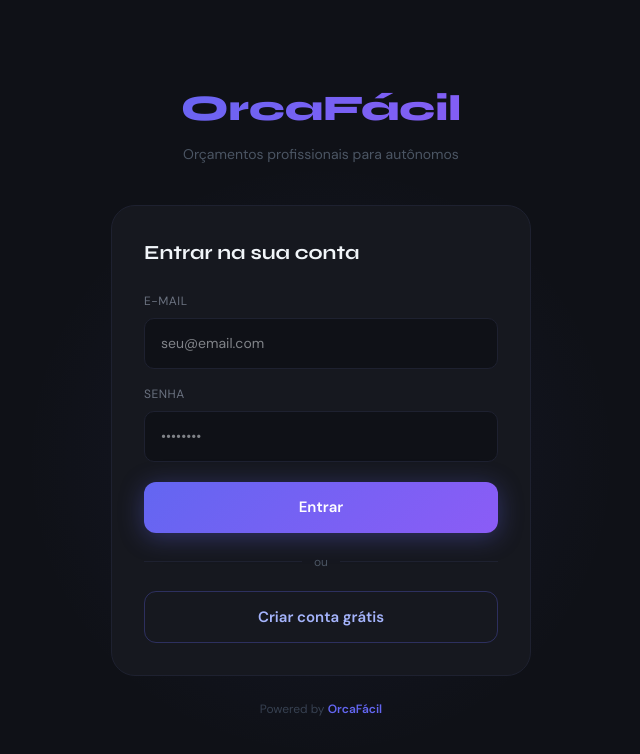
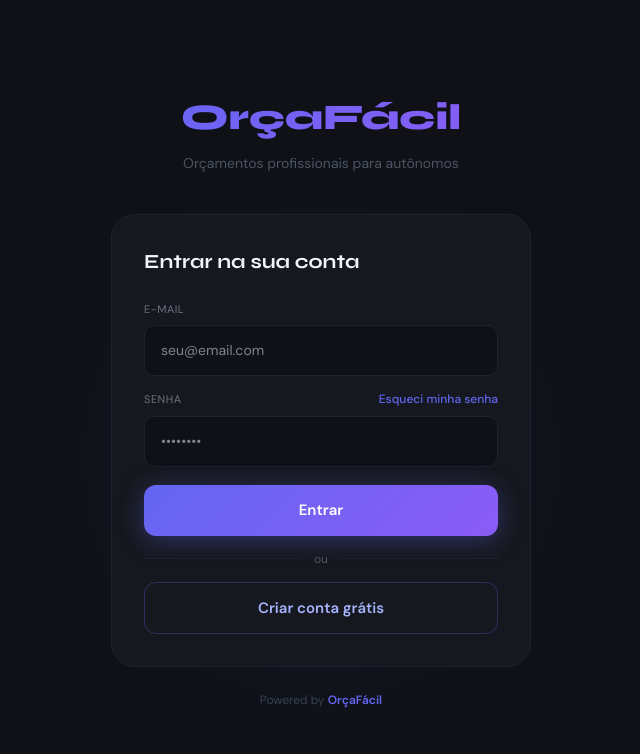
Before and after one commit to renantorres25/orcafacil, a Next.js app: page / in a window 1280 px wide. Shown: the top 754 px of the page, without its empty margins (319-959 px from the left). Built offline with nearby package versions, Linux system fonts and the light colour scheme; no server answers.

Commit message:
Login corrigido: OrçaFácil, esqueci senha, validações

```diff
--- a/app/page.tsx
+++ b/app/page.tsx
@@ -10,9 +10,11 @@
   const [mensagem, setMensagem] = useState('')
   const [tipoMensagem, setTipoMensagem] = useState('')
   const [carregando, setCarregando] = useState(false)
+  const [recuperando, setRecuperando] = useState(false)
 
   async function entrar() {
-    setCarregando(true)
+    if (!email || !senha) { setMensagem('Preencha e-mail e senha.'); setTipoMensagem('erro'); return }
+    setCarregando(true); setMensagem('')
     const { error } = await supabase.auth.signInWithPassword({ email, password: senha })
     if (error) {
       setMensagem('E-mail ou senha incorretos.')
@@ -24,144 +26,113 @@
   }
 
   async function cadastrar() {
-    setCarregando(true)
+    if (!email || !senha) { setMensagem('Preencha e-mail e senha.'); setTipoMensagem('erro'); return }
+    if (senha.length < 6) { setMensagem('A senha precisa ter pelo menos 6 caracteres.'); setTipoMensagem('erro'); return }
+    setCarregando(true); setMensagem('')
     const { error } = await supabase.auth.signUp({ email, password: senha })
     if (error) {
       setMensagem('Erro ao cadastrar: ' + error.message)
       setTipoMensagem('erro')
       setCarregando(false)
     } else {
-      setMensagem('Cadastro realizado! Verifique seu e-mail.')
+      setMensagem('Cadastro realizado! Verifique seu e-mail para confirmar.')
       setTipoMensagem('sucesso')
       setCarregando(false)
     }
   }
 
+  async function recuperarSenha() {
+    if (!email) { setMensagem('Digite seu e-mail para recuperar a senha.'); setTipoMensagem('erro'); return }
+    setRecuperando(true); setMensagem('')
+    const { error } = await supabase.auth.resetPasswordForEmail(email)
+    if (error) {
+      setMensagem('Erro ao enviar e-mail de recuperação.')
+      setTipoMensagem('erro')
+    } else {
+      setMensagem('E-mail de recuperação enviado! Verifique sua caixa de entrada.')
+      setTipoMensagem('sucesso')
+    }
+    setRecuperando(false)
+  }
+
   const inputStyle = {
-    width: '100%',
-    background: '#0f1117',
-    border: '1px solid #1e2130',
-    borderRadius: '10px',
-    padding: '14px 16px',
-    color: '#f1f5f9',
-    fontSize: '14px',
-    outline: 'none',
-    boxSizing: 'border-box' as const,
+    width: '100%', background: '#0f1117', border: '1px solid #1e2130',
+    borderRadius: '10px', padding: '14px 16px', color: '#f1f5f9',
+    fontSize: '14px', outline: 'none', boxSizing: 'border-box' as const,
     fontFamily: "'DM Sans', sans-serif",
   }
 
   return (
-    <div style={{
-      minHeight: '100vh',
-      background: '#0f1117',
-      fontFamily: "'DM Sans', sans-serif",
-      display: 'flex',
-      alignItems: 'center',
-      justifyContent: 'center',
-      padding: '24px',
-      position: 'relative',
-      overflow: 'hidden'
-    }}>
+    <div style={{ minHeight: '100vh', background: '#0f1117', fontFamily: "'DM Sans', sans-serif", display: 'flex', alignItems: 'center', justifyContent: 'center', padding: '24px', position: 'relative', overflow: 'hidden' }}>
       <link href="https://fonts.googleapis.com/css2?family=DM+Sans:wght@300;400;500;600;700&family=Syne:wght@700;800&display=swap" rel="stylesheet" />
 
-      <div style={{
-        position: 'absolute', top: '20%', left: '50%',
-        transform: 'translateX(-50%)', width: '600px', height: '600px',
-        background: 'radial-gradient(circle, rgba(99,102,241,0.08) 0%, transparent 70%)',
-        pointerEvents: 'none'
-      }} />
+      <div style={{ position: 'absolute', top: '20%', left: '50%', transform: 'translateX(-50%)', width: '600px', height: '600px', background: 'radial-gradient(circle, rgba(99,102,241,0.08) 0%, transparent 70%)', pointerEvents: 'none' }} />
 
       <div style={{ width: '100%', maxWidth: '420px', position: 'relative' }}>
 
+        {/* Logo */}
         <div style={{ textAlign: 'center', marginBottom: '40px' }}>
-          <div style={{
-            fontFamily: "'Syne', sans-serif", fontSize: '36px', fontWeight: 800,
-            background: 'linear-gradient(135deg, #6366f1, #8b5cf6)',
-            WebkitBackgroundClip: 'text', WebkitTextFillColor: 'transparent',
-            marginBottom: '8px'
-          }}>OrcaFácil</div>
+          <div style={{ fontFamily: "'Syne', sans-serif", fontSize: '36px', fontWeight: 800, background: 'linear-gradient(135deg, #6366f1, #8b5cf6)', WebkitBackgroundClip: 'text', WebkitTextFillColor: 'transparent', marginBottom: '8px' }}>
+            OrçaFácil
+          </div>
           <p style={{ color: '#4b5563', fontSize: '14px', margin: 0 }}>
             Orçamentos profissionais para autônomos
           </p>
         </div>
 
-        <div style={{
-          background: '#16181f', border: '1px solid #1e2130',
-          borderRadius: '24px', padding: '32px',
-        }}>
-          <h2 style={{
-            fontFamily: "'Syne', sans-serif", fontSize: '20px', fontWeight: 700,
-            color: '#f1f5f9', margin: '0 0 24px'
-          }}>Entrar na sua conta</h2>
+        {/* Card */}
+        <div style={{ background: '#16181f', border: '1px solid #1e2130', borderRadius: '24px', padding: '32px' }}>
+          <h2 style={{ fontFamily: "'Syne', sans-serif", fontSize: '20px', fontWeight: 700, color: '#f1f5f9', margin: '0 0 24px' }}>
+            Entrar na sua conta
+          </h2>
 
-          <div style={{ display: 'flex', flexDirection: 'column', gap: '16px' }}>
+          <div style={{ display: 'flex', flexDirection: 'column', gap: '14px' }}>
             <div>
-              <label style={{
-                fontSize: '12px', color: '#6b7280', letterSpacing: '0.5px',
-                textTransform: 'uppercase' as const, marginBottom: '8px', display: 'block'
-              }}>E-mail</label>
-              <input
-                type="email" placeholder="seu@email.com" value={email}
+              <label style={{ fontSize: '11px', color: '#6b7280', letterSpacing: '0.5px', textTransform: 'uppercase' as const, marginBottom: '8px', display: 'block' }}>E-mail</label>
+              <input type="email" placeholder="seu@email.com" value={email}
                 onChange={(e) => setEmail(e.target.value)}
                 onKeyDown={(e) => e.key === 'Enter' && entrar()}
-                style={inputStyle}
-              />
+                style={inputStyle} />
             </div>
 
             <div>
-              <label style={{
-                fontSize: '12px', color: '#6b7280', letterSpacing: '0.5px',
-                textTransform: 'uppercase' as const, marginBottom: '8px', display: 'block'
-              }}>Senha</label>
-              <input
-                type="password" placeholder="••••••••" value={senha}
+              <div style={{ display: 'flex', justifyContent: 'space-between', alignItems: 'center', marginBottom: '8px' }}>
+                <label style={{ fontSize: '11px', color: '#6b7280', letterSpacing: '0.5px', textTransform: 'uppercase' as const }}>Senha</label>
+                <button onClick={recuperarSenha} disabled={recuperando} style={{ background: 'transparent', border: 'none', color: '#6366f1', fontSize: '12px', cursor: 'pointer', fontFamily: "'DM Sans', sans-serif", padding: 0, fontWeight: 500 }}>
+                  {recuperando ? 'Enviando...' : 'Esqueci minha senha'}
+                </button>
+              </div>
+              <input type="password" placeholder="••••••••" value={senha}
                 onChange={(e) => setSenha(e.target.value)}
                 onKeyDown={(e) => e.key === 'Enter' && entrar()}
-                style={inputStyle}
-              />
+                style={inputStyle} />
             </div>
 
             {mensagem && (
-              <div style={{
-                background: tipoMensagem === 'erro' ? 'rgba(239,68,68,0.1)' : 'rgba(16,185,129,0.1)',
-                border: `1px solid ${tipoMensagem === 'erro' ? 'rgba(239,68,68,0.3)' : 'rgba(16,185,129,0.3)'}`,
-                borderRadius: '10px', padding: '12px 16px', fontSize: '13px',
-                color: tipoMensagem === 'erro' ? '#f87171' : '#34d399', textAlign: 'center'
-              }}>{mensagem}</div>
+              <div style={{ background: tipoMensagem === 'erro' ? 'rgba(239,68,68,0.1)' : 'rgba(16,185,129,0.1)', border: `1px solid ${tipoMensagem === 'erro' ? 'rgba(239,68,68,0.3)' : 'rgba(16,185,129,0.3)'}`, borderRadius: '10px', padding: '12px 16px', fontSize: '13px', color: tipoMensagem === 'erro' ? '#f87171' : '#34d399', textAlign: 'center' }}>
+                {mensagem}
+              </div>
             )}
 
-            <button onClick={entrar} disabled={carregando} style={{
-              width: '100%',
-              background: carregando ? '#374151' : 'linear-gradient(135deg, #6366f1, #8b5cf6)',
-              color: 'white', border: 'none', padding: '14px', borderRadius: '12px',
-              fontSize: '15px', fontWeight: 600, cursor: carregando ? 'not-allowed' : 'pointer',
-              boxShadow: carregando ? 'none' : '0 4px 24px rgba(99,102,241,0.35)',
-              fontFamily: "'DM Sans', sans-serif", transition: 'all 0.2s', marginTop: '4px'
-            }}>
+            <button onClick={entrar} disabled={carregando} style={{ width: '100%', background: carregando ? '#374151' : 'linear-gradient(135deg, #6366f1, #8b5cf6)', color: 'white', border: 'none', padding: '14px', borderRadius: '12px', fontSize: '15px', fontWeight: 600, cursor: carregando ? 'not-allowed' : 'pointer', boxShadow: carregando ? 'none' : '0 4px 24px rgba(99,102,241,0.35)', fontFamily: "'DM Sans', sans-serif", marginTop: '4px' }}>
               {carregando ? 'Aguarde...' : 'Entrar'}
             </button>
 
-            <div style={{ display: 'flex', alignItems: 'center', gap: '12px', margin: '4px 0' }}>
+            <div style={{ display: 'flex', alignItems: 'center', gap: '12px' }}>
               <div style={{ flex: 1, height: '1px', background: '#1e2130' }} />
               <span style={{ fontSize: '12px', color: '#4b5563' }}>ou</span>
               <div style={{ flex: 1, height: '1px', background: '#1e2130' }} />
             </div>
 
-            <button onClick={cadastrar} disabled={carregando} style={{
-              width: '100%', background: 'transparent', color: '#a5b4fc',
-              border: '1px solid rgba(99,102,241,0.3)', padding: '14px', borderRadius: '12px',
-              fontSize: '15px', fontWeight: 600, cursor: carregando ? 'not-allowed' : 'pointer',
-              fontFamily: "'DM Sans', sans-serif", transition: 'all 0.2s'
-            }}>
+            <button onClick={cadastrar} disabled={carregando} style={{ width: '100%', background: 'transparent', color: '#a5b4fc', border: '1px solid rgba(99,102,241,0.3)', padding: '14px', borderRadius: '12px', fontSize: '15px', fontWeight: 600, cursor: carregando ? 'not-allowed' : 'pointer', fontFamily: "'DM Sans', sans-serif" }}>
               Criar conta grátis
             </button>
           </div>
         </div>
 
         <p style={{ textAlign: 'center', marginTop: '24px', fontSize: '12px', color: '#374151' }}>
-          Powered by <span style={{ color: '#6366f1', fontWeight: 600 }}>OrcaFácil</span>
+          Powered by <span style={{ color: '#6366f1', fontWeight: 600 }}>OrçaFácil</span>
         </p>
-
       </div>
     </div>
   )
```
